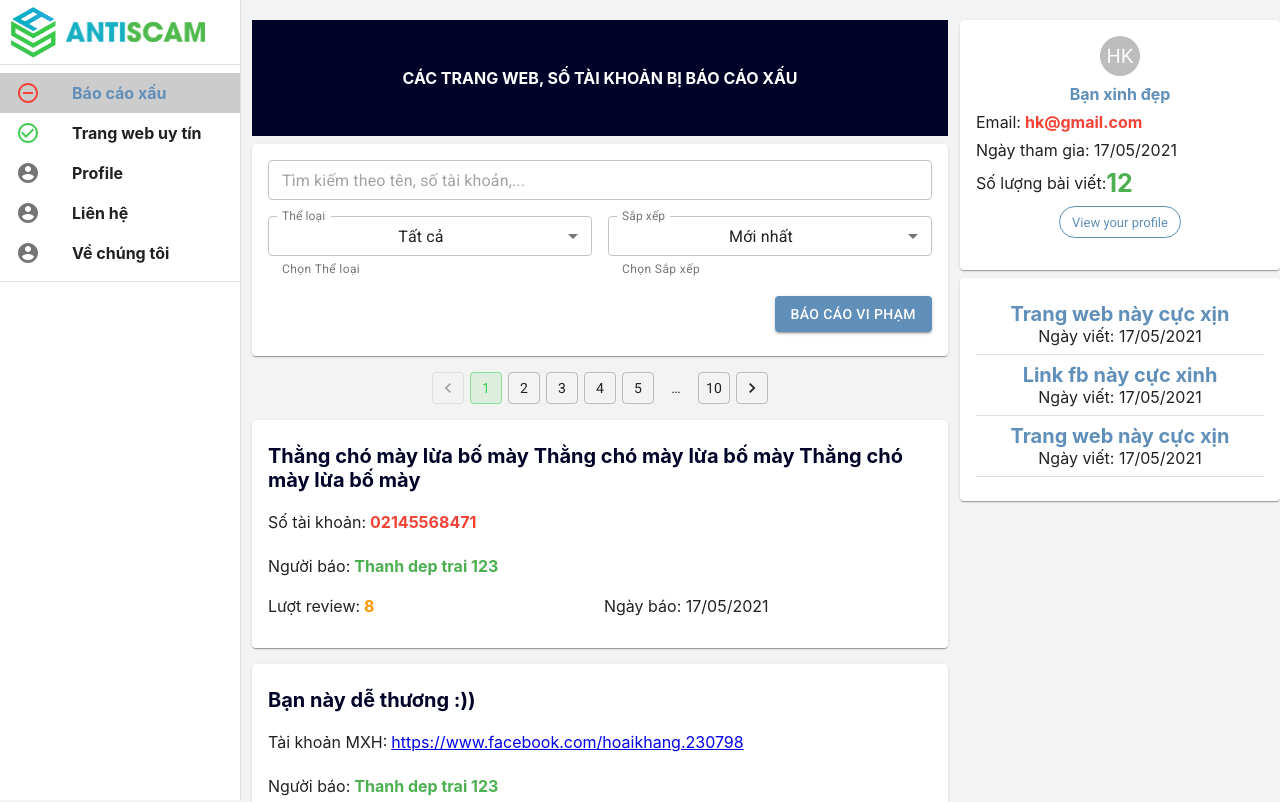
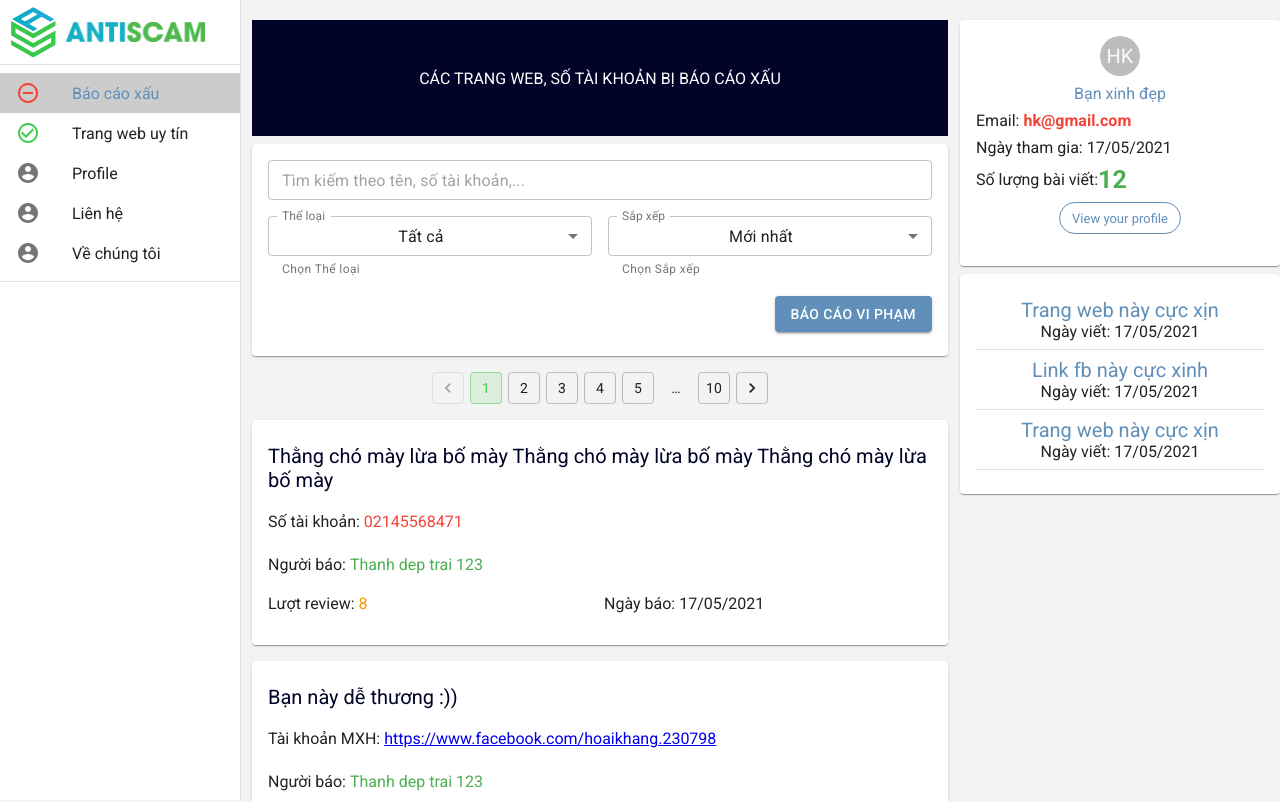
Before and after one commit to Tranthanh98/anti-scam, a React (Create React App) app: page /report in a window 1280 px wide. Shown: the top 802 px of the page. Built offline with nearby package versions, Linux system fonts and the light colour scheme.

Commit message:
edit font Roboto

```diff
--- a/public/index.html
+++ b/public/index.html
@@ -23,12 +23,20 @@
       Unlike "/favicon.ico" or "favicon.ico", "%PUBLIC_URL%/favicon.ico" will
       work correctly both with client-side routing and a non-root public URL.
       Learn how to configure a non-root public URL by running `npm run build`.
+
     -->
+    <link rel="preconnect" href="https://fonts.gstatic.com">
+    <!-- <link href="https://fonts.googleapis.com/css2?family=Source+Sans+Pro:wght@300;400;700&display=swap" rel="stylesheet">    -->
     <link rel="stylesheet" href="https://fonts.googleapis.com/css?family=Roboto:300,400,500,700&display=swap" />
     <link rel="stylesheet" href="https://fonts.googleapis.com/icon?family=Material+Icons" />
 
     <!-- <script src="https://kit.fontawesome.com/39c459b7fa.js" crossorigin="anonymous"></script> -->
-
+    <style>
+      body{
+        font-weight: 400;
+        font-family: 'Roboto' !important;
+      }
+    </style>
     <title>Anti Scam</title>
   </head>
   <body>
--- a/src/pages/HomePage/components/HighlightItem.jsx
+++ b/src/pages/HomePage/components/HighlightItem.jsx
@@ -13,7 +13,10 @@ function HighlightItem({
     }
     return (
             <Box cursor="pointer" onClick={() => _goto(id)} margin="8px 0">
-                <Box fontWeight="bold" fontSize="20px" color="primary.main">{title}</Box>
+                <Box
+                // fontWeight="bold"
+                fontSize="20px"
+                 color="primary.main">{title}</Box>
                 <Box>Ngày viết: {formateDateTime(createdDate)}</Box>
             </Box>
     )
--- a/src/pages/HomePage/components/SummaryProfile.jsx
+++ b/src/pages/HomePage/components/SummaryProfile.jsx
@@ -34,7 +34,7 @@ function SummaryProfile(props) {
                     <Avatar>HK</Avatar>
                 </Box>
                 <Box margin="8px 0"
-                    fontWeight="bold"
+                    // fontWeight="bold"
                     color="primary.main"
                     cursor="pointer"
                     display="flex"
--- a/src/pages/HomePage/index.js
+++ b/src/pages/HomePage/index.js
@@ -173,7 +173,9 @@ function HomePage(props) {
                                     return (
                                         <ListItem className={menuSelected.id == menu.id ? classes.selected : null} onClick={() => _goTo(menu)} button key={index}>
                                             <ListItemIcon>{menu.icon}</ListItemIcon>
-                                            <Box style={{fontWeight:"bold", }}>{menu.title}</Box>
+                                            <Box
+                                                // style={{fontWeight:"bold", }}
+                                                >{menu.title}</Box>
                                         </ListItem>
                                     )
                                 }
--- a/src/pages/Report/components/ReportItem.jsx
+++ b/src/pages/Report/components/ReportItem.jsx
@@ -44,7 +44,7 @@ function ReportItem(props) {
                     <Box className={classes.title}
                         margin="8px 0"
                         fontSize="20px"
-                        fontWeight={theme.typography.fontWeightBold}
+                        // fontWeight={theme.typography.fontWeightBold}
                     >
                         {title}
                     </Box>
@@ -53,20 +53,26 @@ function ReportItem(props) {
                             <Box textAlign="start" display="flex" margin="8px 0">
                                 {type.label}: {
                                     type.value === 3 ? <a style={{marginLeft:4}} href={object} target="_blank">{object}</a> :
-                                        <Box marginLeft="4px" fontWeight="bold" color="error.main">{object}</Box>
+                                        <Box marginLeft="4px"
+                                            // fontWeight="bold"
+                                            color="error.main">{object}</Box>
                                 }
                             </Box>
                         </Grid>
                         <Grid item xs={12} sm={6}>
                             <Box textAlign="start" display="flex" margin="8px 0">
-                                Người báo: <Box marginLeft="4px" fontWeight="bold" color="success.main">{writer}</Box>
+                                Người báo: <Box marginLeft="4px"
+                                    // fontWeight="bold"
+                                    color="success.main">{writer}</Box>
                             </Box>
                         </Grid>
                     </Grid>
                     <Grid container spacing={1}>
                         <Grid item xs={12} sm={6}>
                             <Box textAlign="start" display="flex" margin="8px 0">
-                                Lượt review: <Box marginLeft="4px" fontWeight="bold" color="warning.main">{reviewNumber}</Box>
+                                Lượt review: <Box marginLeft="4px"
+                                                // fontWeight="bold"
+                                                color="warning.main">{reviewNumber}</Box>
                             </Box>
                         </Grid>
                         <Grid item xs={12} sm={6}>
--- a/src/pages/Report/index.js
+++ b/src/pages/Report/index.js
@@ -53,7 +53,7 @@ const useStyles = makeStyles(theme => ({
         display: "flex",
         alignItems:"center",
         margin:"8px 0" ,
-        fontWeight:"bold" ,
+        // fontWeight:"bold" ,
         // width:"100%"
         height:"100px",
         display:"flex" ,
```
